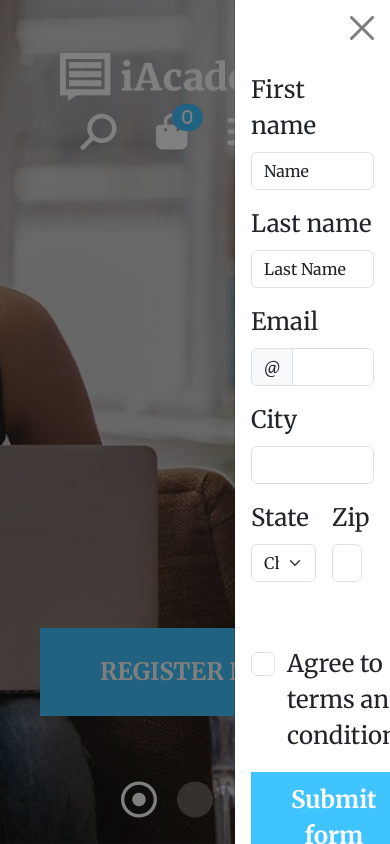
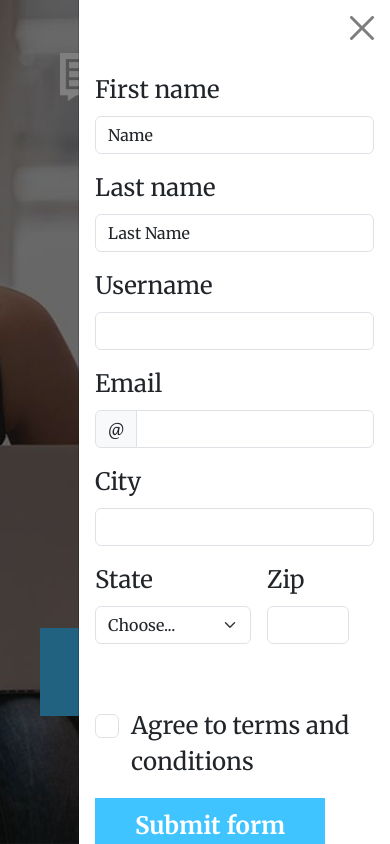
Before and after one commit to andreacagnina/proj-html-vuejs, a Vue app: page / in a window 390 px wide. Both pictures are taken after a click on the button "REGISTER NOW". Shown: the top 844 px of the page. Built offline with nearby package versions, Linux system fonts and the light colour scheme.

Commit message:
[feat] consegna

```diff
--- a/src/components/Header/HeaderOffcanvas.vue
+++ b/src/components/Header/HeaderOffcanvas.vue
@@ -21,6 +21,13 @@ export default {
                 <div class="col-12 col-md-6">
                     <label for="validationCustom02" class="form-label">Last name</label>
                     <input type="text" class="form-control" id="validationCustom02" value="Last Name" required>
+                    <div class="valid-feedback">
+                        Looks good!
+                    </div>
+                </div>
+                <div class="col-12 col-md-6">
+                    <label for="validationCustom02" class="form-label">Username</label>
+                    <input type="text" class="form-control" id="validationCustom02" value="" required>
                     <div class="valid-feedback">
                         Looks good!
                     </div>
@@ -102,4 +109,10 @@ export default {
         transition-duration: 0.4s;
     }
 }
+
+@media screen and (max-width: 700px) {
+    .offcanvas.offcanvas-end {
+        width: 80%;
+    }
+}
 </style>
```
